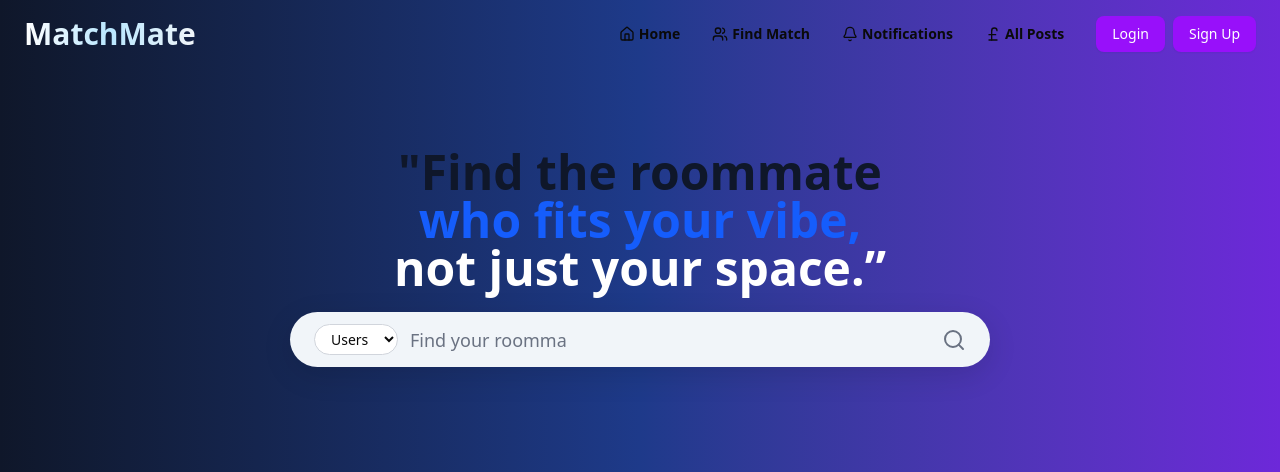
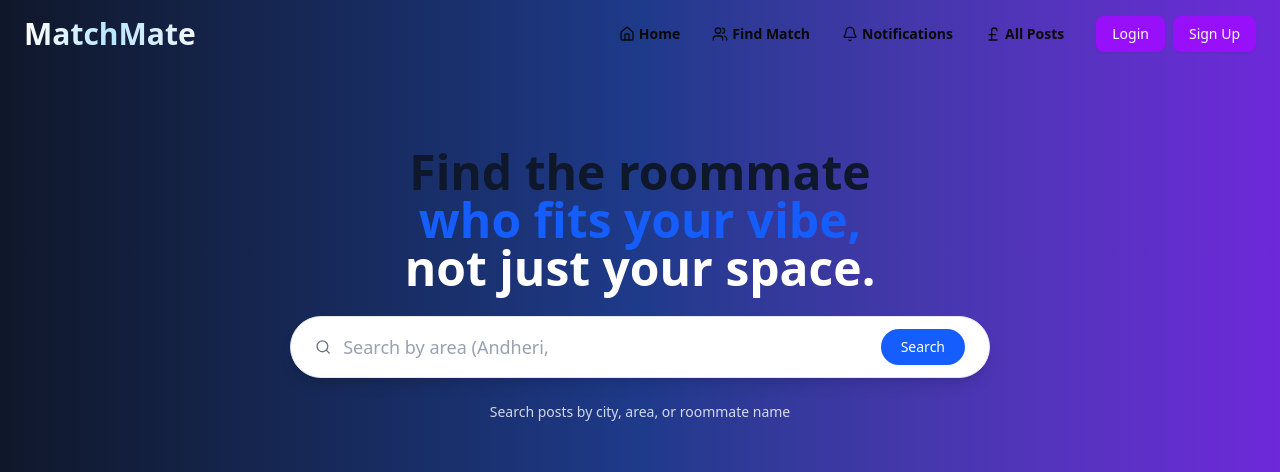
Before and after one commit to csnishant/MatchMate, a React (Vite) app in the folder frontend/: page / in a window 1280 px wide. Shown: the top 472 px of the page. Built offline with nearby package versions, Linux system fonts and the light colour scheme.

Commit message:
update routing for user profile and all posts; enhance profile fetching to include user posts

```diff
--- a/frontend/src/App.jsx
+++ b/frontend/src/App.jsx
@@ -41,8 +41,8 @@ function App() {
         <Route path="/signup" element={<Signup />} />
         <Route path="/profile" element={<Profile />} />
         <Route path="/notifications" element={<Notifications />} />
-        <Route path="/all-users" element={<ExplorePage />} />
-        <Route path="/view-profile/:id" element={<ViewProfile />} />
+        <Route path="/all-posts" element={<ExplorePage />} />
+        <Route path="/user-profile/:id" element={<ViewProfile />} />
       </Routes>
     </>
   );
--- a/frontend/src/components/Pages/ViewProfile.jsx
+++ b/frontend/src/components/Pages/ViewProfile.jsx
@@ -33,23 +33,25 @@ export default function ViewProfile() {
   const [user, setUser] = useState(null);
   const [loading, setLoading] = useState(true);
 
+const [posts, setPosts] = useState([]);
+
 useEffect(() => {
   const fetchProfile = async () => {
     try {
-        const res = await axios.get(
-          `${USER_API_END_POINT}/user-profile/${id}`,
-          { withCredentials: true }
-        );
+      const res = await axios.get(`${USER_API_END_POINT}/user-profile/${id}`, {
+        withCredentials: true,
+      });
       setUser(res.data.user);
+      setPosts(res.data.posts); // ✅ Selected user ke posts
     } catch (error) {
       console.error("Failed to fetch profile", error);
     } finally {
       setLoading(false);
     }
   };
-
   fetchProfile();
 }, [id]);
+
 
   if (loading)
     return <div className="text-center text-white p-6">Loading...</div>;
--- a/frontend/src/components/SearchBar.jsx
+++ b/frontend/src/components/SearchBar.jsx
@@ -3,9 +3,9 @@ import { Search } from "lucide-react";
 import { useNavigate } from "react-router-dom";
 
 const texts = [
-  "Search for MatchMate...",
-  "Find your roommate...",
-  "Discover your perfect match...",
+  "Search by city (Delhi, Pune...)",
+  "Search by area (Andheri, Noida...)",
+  "Search by roommate name...",
 ];
 
 export default function SearchBar() {
@@ -13,49 +13,42 @@ export default function SearchBar() {
   const [displayedText, setDisplayedText] = useState("");
   const [charIndex, setCharIndex] = useState(0);
   const [input, setInput] = useState("");
-  const [category, setCategory] = useState("all-users"); // 👈 Add this line
   const navigate = useNavigate();
 
-  // 🔥 Typing Animation
+  // 🔥 Typing animation
   useEffect(() => {
     const currentText = texts[textIndex];
     if (charIndex < currentText.length) {
       const timeout = setTimeout(() => {
         setDisplayedText((prev) => prev + currentText[charIndex]);
         setCharIndex(charIndex + 1);
-      }, 100);
+      }, 80);
       return () => clearTimeout(timeout);
     } else {
       const timeout = setTimeout(() => {
         setDisplayedText("");
         setCharIndex(0);
         setTextIndex((prev) => (prev + 1) % texts.length);
-      }, 2000);
+      }, 1500);
       return () => clearTimeout(timeout);
     }
   }, [charIndex, textIndex]);
 
-  // 🔥 Handle Search Submit
+  // 🔍 Submit Search
   const handleSubmit = (e) => {
     e.preventDefault();
-    if (input.trim()) {
-      navigate(`/${category}?search=${encodeURIComponent(input.trim())}`);
-    }
+    if (!input.trim()) return;
+
+    navigate(`/all-posts?search=${encodeURIComponent(input.trim())}`);
   };
 
   return (
-    <div className="w-full flex flex-col items-center gap-5 pt-10">
+    <div className="w-full flex flex-col items-center gap-6 pt-10">
       {/* Heading */}
       <h1 className="text-3xl sm:text-4xl md:text-5xl font-bold text-center text-[#0f172a]">
-        "Find the roommate{" "}
-        <span className="text-blue-600">
-          <br />
-          who fits your vibe,
-        </span>
-        <span className="text-white">
-          <br />
-          not just your space.”
-        </span>
+        Find the roommate
+        <span className="text-blue-600 block">who fits your vibe,</span>
+        <span className="text-white block">not just your space.</span>
       </h1>
 
       {/* Search Bar */}
@@ -63,18 +56,10 @@ export default function SearchBar() {
         onSubmit={handleSubmit}
         className="flex items-center gap-3 px-6 py-3
           w-[90%] sm:w-[600px] md:w-[700px]
-          rounded-full bg-[#f1f5f9]
-          shadow-[0_8px_30px_rgba(0,0,0,0.12)]
-          transition-all duration-300
-          hover:shadow-[0_12px_40px_rgba(0,0,0,0.15)]">
-        {/* Dropdown */}
-        <select
-          value={category}
-          onChange={(e) => setCategory(e.target.value)}
-          className="px-3 py-1 rounded-full bg-white border border-gray-300 text-sm">
-          <option value="all-users">Users</option>
-          <option value="all-posts">Posts</option>
-        </select>
+          rounded-full bg-white
+          shadow-lg border border-gray-200">
+        {/* Icon */}
+        <Search className="w-5 h-5 text-gray-500" />
 
         {/* Input */}
         <input
@@ -83,14 +68,22 @@ export default function SearchBar() {
           onChange={(e) => setInput(e.target.value)}
           placeholder={displayedText}
           className="w-full bg-transparent outline-none
-            text-base sm:text-lg placeholder:text-gray-500"
+            text-base sm:text-lg placeholder:text-gray-400"
         />
 
         {/* Button */}
-        <button type="submit">
-          <Search className="w-6 h-6 text-gray-500" />
+        <button
+          type="submit"
+          className="bg-blue-600 text-white px-5 py-2
+            rounded-full text-sm hover:bg-blue-700 transition">
+          Search
         </button>
       </form>
+
+      {/* Helper text */}
+      <p className="text-sm text-white/80">
+        Search posts by city, area, or roommate name
+      </p>
     </div>
   );
 }
```
Lines whose indentation alone changed are shown as unchanged.
